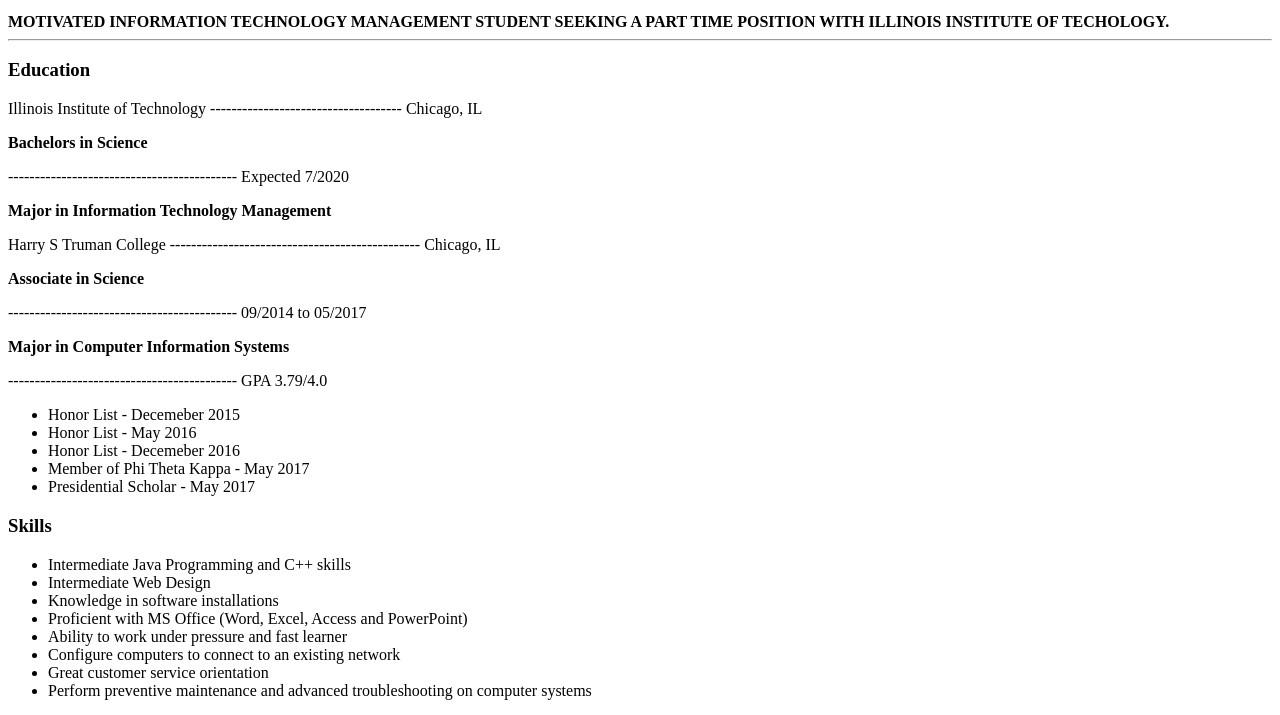
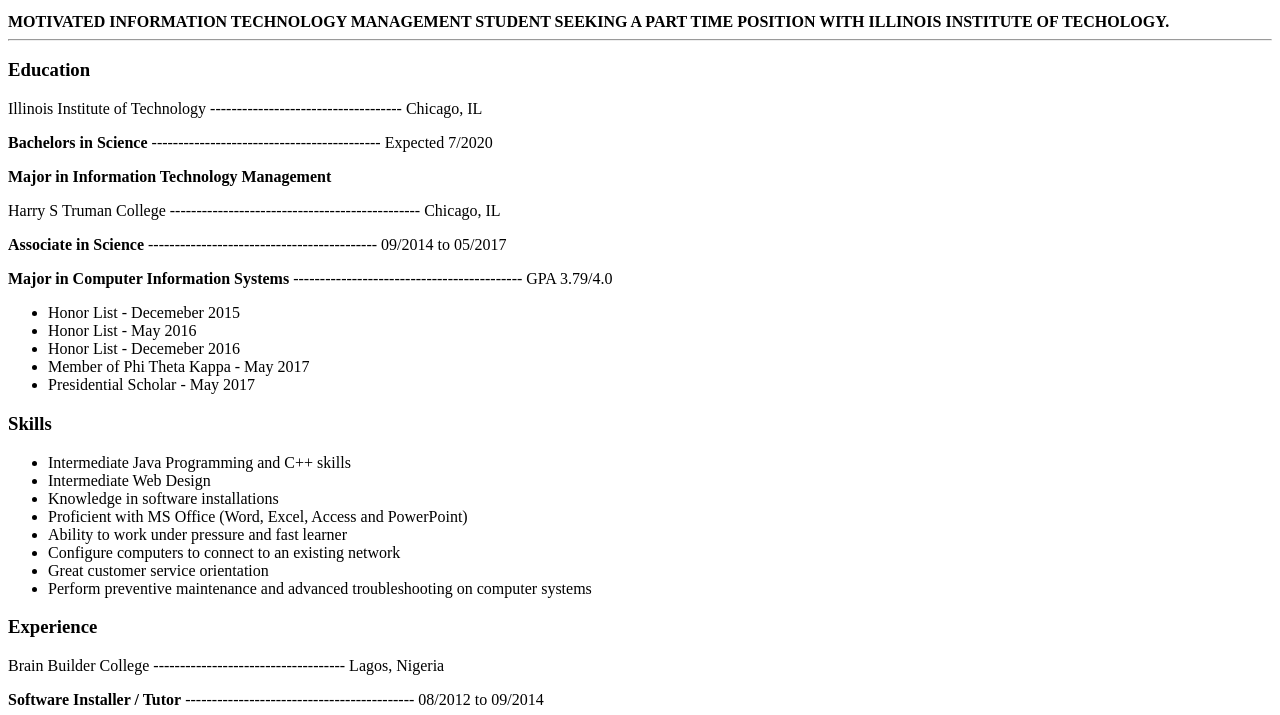
Before and after one commit to stwins60/project1, a plain HTML site: page resume.html in a window 1280 px wide. Shown: the part 205-920 px from the top of the page. Drawn offline with Linux system fonts and the light colour scheme.

Commit message:
delected paragraph tag in line (26, 29, 30, and 53) in resume file

```diff
--- a/resume.html
+++ b/resume.html
@@ -23,11 +23,11 @@
 <div class = "Education">
 <h3>Education</h3>
 <p>Illinois Institute of Technology ------------------------------------ Chicago, IL</p>
-<p><strong>Bachelors in Science</strong> </p><p> ------------------------------------------- Expected 7/2020</p>
+<p><strong>Bachelors in Science</strong> ------------------------------------------- Expected 7/2020</p>
 <strong>Major in Information Technology Management</strong>
 <p>Harry S Truman College ----------------------------------------------- Chicago, IL</p>
-<p><strong>Associate in Science</strong> </p><p> ------------------------------------------- 09/2014 to 05/2017</p>
-<p><strong>Major in Computer Information Systems</strong> </p><p> ------------------------------------------- GPA 3.79/4.0</p>
+<p><strong>Associate in Science</strong>  ------------------------------------------- 09/2014 to 05/2017</p>
+<p><strong>Major in Computer Information Systems</strong>  ------------------------------------------- GPA 3.79/4.0</p>
 <ul>
 <li>Honor List - Decemeber 2015</li>
 <li>Honor List - May 2016</li>
@@ -50,7 +50,7 @@
 </ul>
 <h3>Experience</h3>
 <p>Brain Builder College ------------------------------------ Lagos, Nigeria</p>
-<p><strong>Software Installer / Tutor</strong> </p><p>------------------------------------------- 08/2012 to 09/2014</p>
+<p><strong>Software Installer / Tutor</strong> ------------------------------------------- 08/2012 to 09/2014</p>
 <ul>
 <li>Solved and installed broken virus</li>
 <li>Formatted systems corrupted by virus</li>
```
